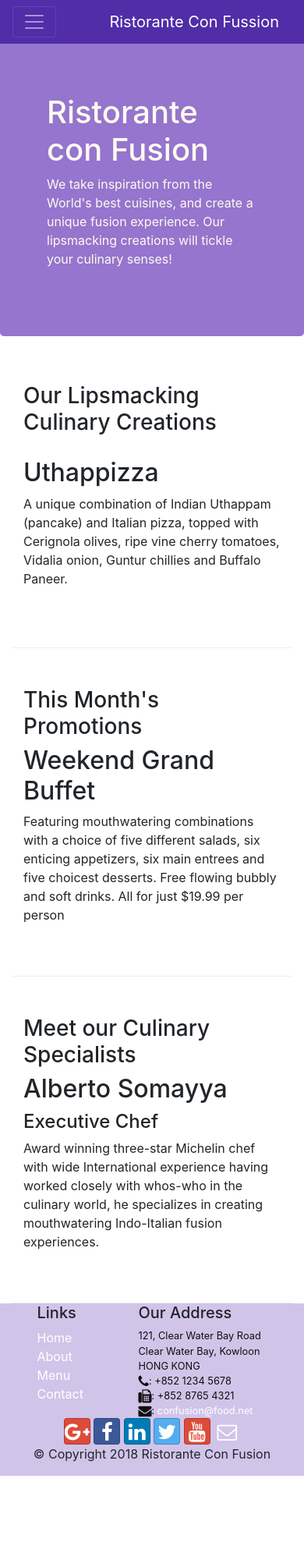
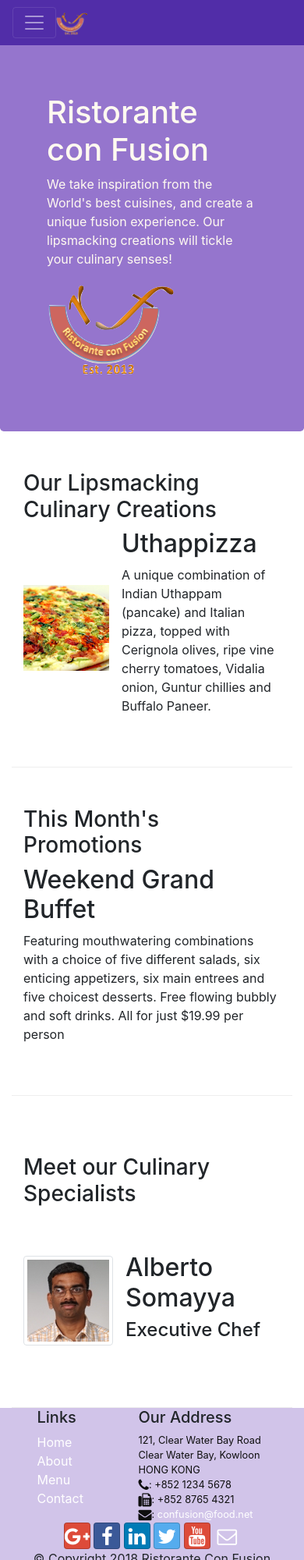
Before and after one commit to tongshi049/bootstrap-responsive-website, a website: page index.html in a window 390 px wide. Shown: the top 2000 px of the page at 78% size. Before the commit the page ends 1892 px from the top, so only its background shows below. Drawn offline with nearby package versions, Linux system fonts and the light colour scheme.

Commit message:
Images and Media

```diff
--- a/index.html
+++ b/index.html
@@ -21,7 +21,7 @@
             <button class="navbar-toggler" type="button" data-toggle="collapse" data-target="#Navbar">
                 <span class="navbar-toggler-icon"></span>
             </button>
-            <a class="navbar-brand" href="./index.html">Ristorante Con Fussion</a>
+            <a class="navbar-brand mr-auto" href="./index.html"><img src="img/logo.png" height="30" width="41"></a>
             <div class="collapse navbar-collapse" id="Navbar">
                 <ul class="navbar-nav mr-auto">
                     <li class="nav-item active"><a class="nav-link" href="./index.html"><span class="fa fa-home fa-lg"></span> Home</a></li>
@@ -39,7 +39,8 @@
                     <h1>Ristorante con Fusion</h1>
                     <p>We take inspiration from the World's best cuisines, and create a unique fusion experience. Our lipsmacking creations will tickle your culinary senses!</p>
                 </div>
-                <div class="col-12 col-sm">
+                <div class="col-12 col-sm align-self-center">
+                    <img src="img/logo.png" class="img-fluid">
                 </div>
             </div>
         </div>
@@ -51,8 +52,13 @@
                 <h3>Our Lipsmacking Culinary Creations</h3>
             </div>
             <div class="col col-sm order-sm-first col-md">
-                <h2>Uthappizza</h2>
-                <p>A unique combination of Indian Uthappam (pancake) and Italian pizza, topped with Cerignola olives, ripe vine cherry tomatoes, Vidalia onion, Guntur chillies and Buffalo Paneer.</p>
+                <div class="media">
+                    <img class="d-flex mr-3 img-thumbnai align-self-center" src="img/uthappizza.png" alt="Uthappizza">
+                    <div class="media-body">
+                        <h2 class="mt-0">Uthappizza</h2>
+                        <p class="d-done d-sm-block">A unique combination of Indian Uthappam (pancake) and Italian pizza, topped with Cerignola olives, ripe vine cherry tomatoes, Vidalia onion, Guntur chillies and Buffalo Paneer.</p>
+                    </div>
+                </div>
             </div>
         </div>
 
@@ -72,9 +78,19 @@
                 <h3>Meet our Culinary Specialists</h3>
             </div>
             <div class="col col-sm order-sm-first col-md">
-                <h2>Alberto Somayya</h2>
-                <h4>Executive Chef</h4>
-                <p>Award winning three-star Michelin chef with wide International experience having worked closely with whos-who in the culinary world, he specializes in creating mouthwatering Indo-Italian fusion experiences. </p>
+                <div class="media">
+                    <img class="d-flex mr-3 img-thumbnail align-self-center"
+                            src="img/alberto.png" alt="Alberto Somayya">
+                    <div class="media-body">
+                        <h2 class="mt-0">Alberto Somayya</h2>
+                        <h4>Executive Chef</h4>
+                        <p class="d-none d-sm-block">Award winning three-star Michelin chef with wide
+                            International experience having worked closely with
+                            whos-who in the culinary world, he specializes in
+                            creating mouthwatering Indo-Italian fusion experiences.
+                            </p>
+                    </div>
+                </div>
             </div>
         </div>
     </div>
```
Also changed, not shown: aboutus.html (+3 -2 lines), contactus.html (+3 -2 lines), img/alberto.png (added), img/buffet.png (added), img/logo.png (added), img/uthappizza.png (added), 1 other file.
